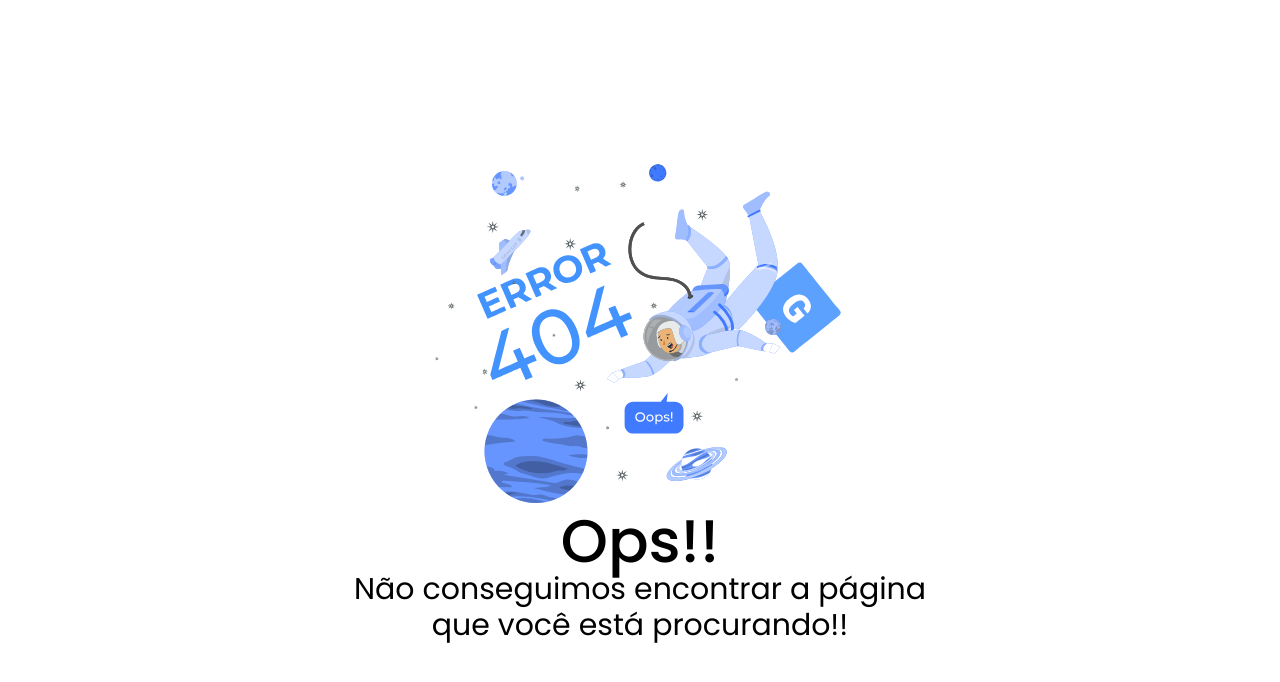
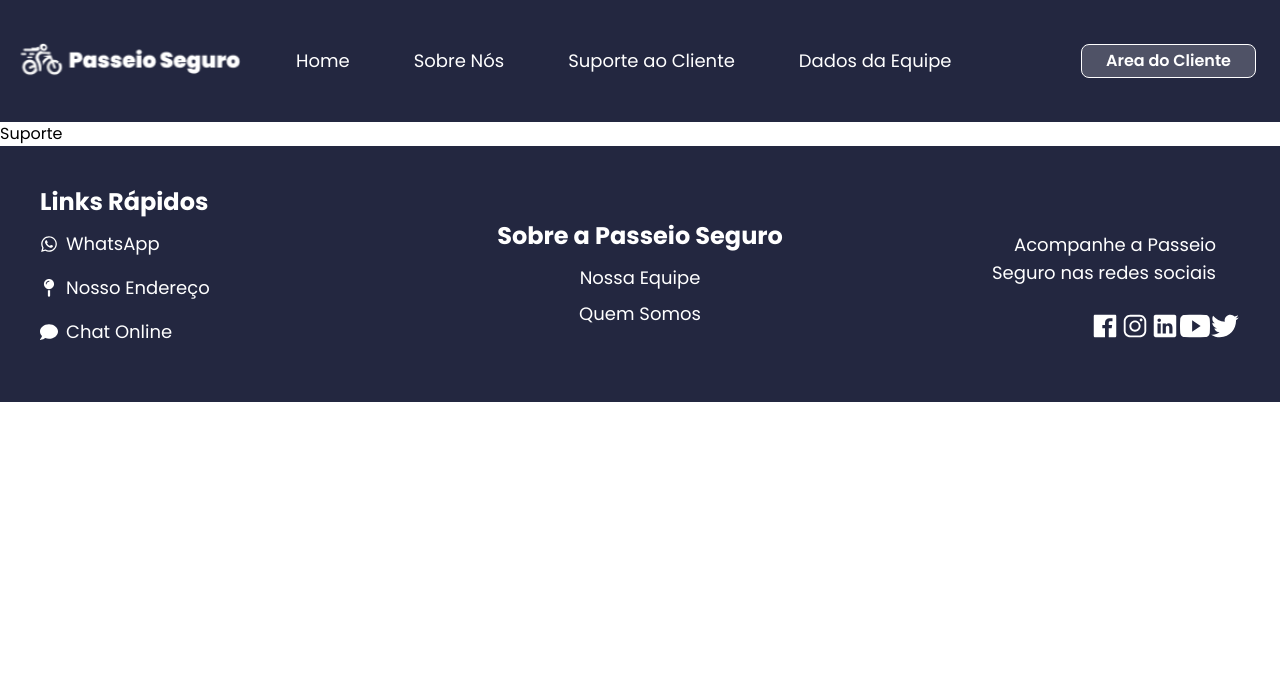
Before and after one commit to biancaroman/Passeio_Seguro, a Next.js app: page /suporte in a window 1280 px wide. Before the commit this address had no page. Shown: the top 682 px of the page. Built offline with nearby package versions, Linux system fonts and the light colour scheme.

Commit message:
feat: added page suporte

```diff
--- a/src/app/dadosEquipe/page.jsx
+++ b/src/app/dadosEquipe/page.jsx
@@ -69,9 +69,12 @@ const Equipe = ({ nome, imagem, linkedin, rm, whatsapp, email, github }) => (
 );
 
 export default function PaginaEquipe() {
+
+  const isAuthenticated = true;
+
   return (
     <div>
-      <Header/>
+    <Header isAuthenticated={isAuthenticated}/>
     <div className="bg-cover bg-center h-[550px] relative  md:top-0 flex justify-center items-center">
           <Image
             src= {nossaEquipe}
--- a/src/app/sobreNos/page.jsx
+++ b/src/app/sobreNos/page.jsx
@@ -5,9 +5,12 @@ import Image from "next/image";
 import imagemSobreNos from '../assets/img/imagem-sobrenos.jpg'
 
 export default function SobreNos() {
+
+  const isAuthenticated = true;
+
   return (
     <main>
-      <Header />
+      <Header isAuthenticated={isAuthenticated}/>
       <section>
         <div className="bg-cover bg-center h-[550px] relative  md:top-0 flex justify-center items-center">
           <Image
--- /dev/null
+++ b/src/app/suporte/page.jsx
@@ -0,0 +1,12 @@
+import Footer from "../components/Footer";
+import { Header } from "../components/Header";
+
+export default function Suporte(){
+    return(
+        <main>
+            <Header/>
+            <h1>Suporte</h1>
+            <Footer/>
+        </main>
+    )
+}
```
